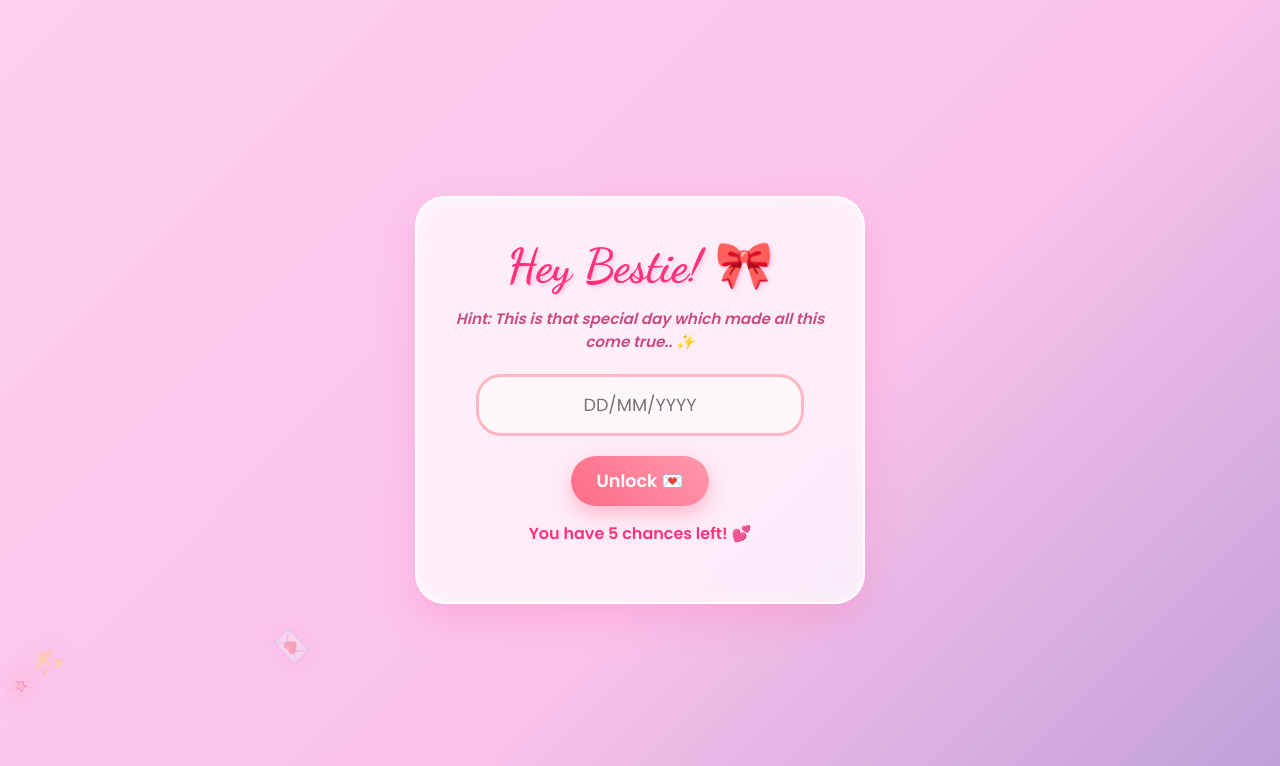
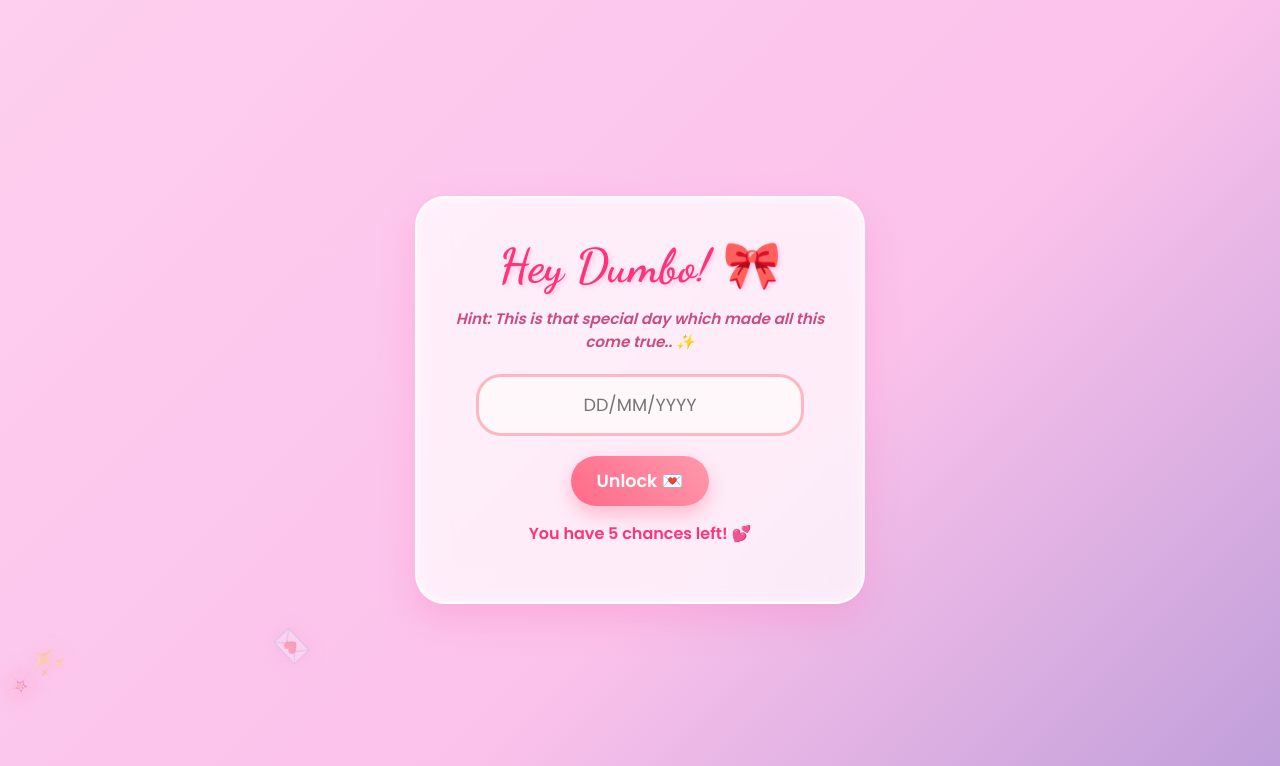
Before and after one commit to kvscoding/Oink, a plain HTML site: page index.html in a window 1280 px wide. Shown: the top 766 px of the page. Drawn offline with Linux system fonts and the light colour scheme.

Commit message:
Update index.html

```diff
--- a/index.html
+++ b/index.html
@@ -213,7 +213,7 @@
     </div>
 
     <div class="container" id="login-screen">
-        <h1>Hey Bestie! 🎀</h1>
+        <h1>Hey Dumbo! 🎀</h1>
         <p class="hint">Hint: This is that special day which made all this come true.. ✨</p>
         <input type="text" id="passwordInput" placeholder="DD/MM/YYYY">
         <div class="btn-group"><button onclick="checkPassword()">Unlock 💌</button></div>
```
